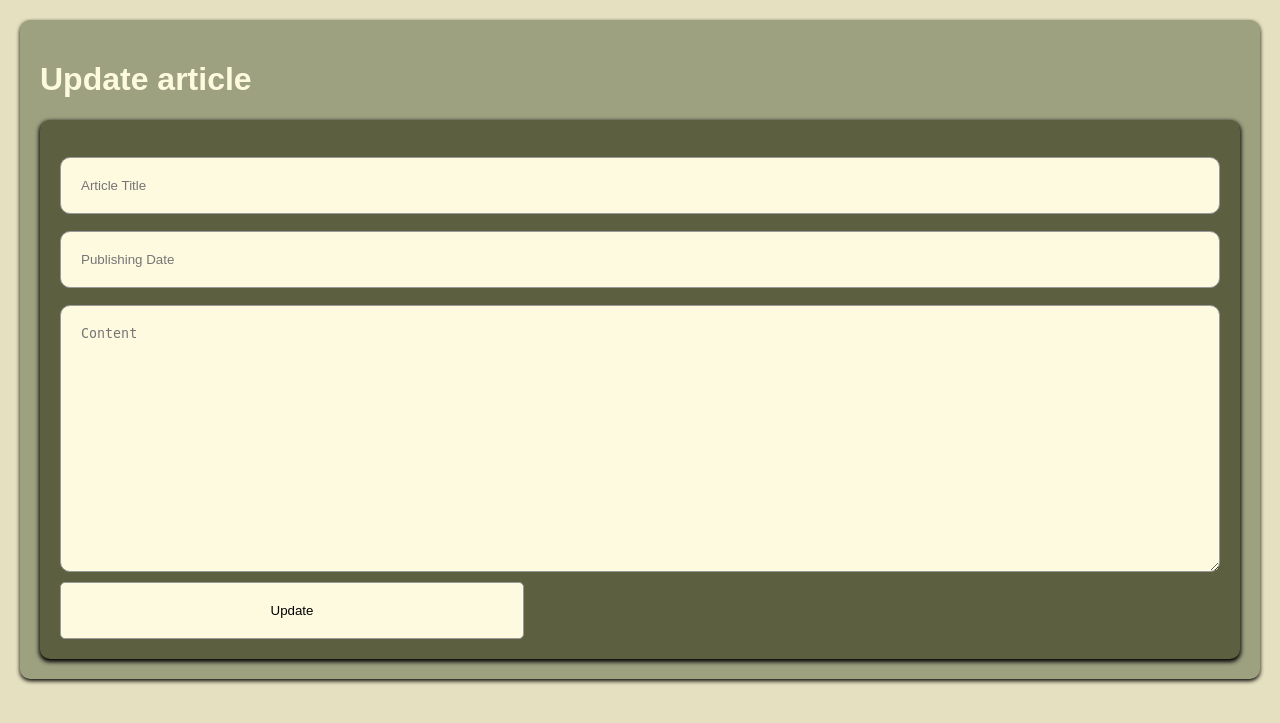
After one commit to xp-dx/personal_blog, a FastAPI app: template templates/edit.html in a window 1280 px wide. The commit adds this page. Shown: the top 723 px of the page. Run offline with FastAPI, Linux system fonts and the light colour scheme; the template is opened without the code that fills it, so the values that code supplies are empty; parts of the project's set-up code (start-up, migrations or seed data) failed here and were passed over.

Commit message:
VERSION 0.1.8

```diff
--- a/crud.py
+++ b/crud.py
@@ -66,7 +66,8 @@ def create_article(db: Session, article: schemas.ArticleCreate):
     db.add(db_artcile)
     db.commit()
     db.refresh(db_artcile)
-    return db_artcile
+    return {"message": "Successfully created article"}
+    # return db_artcile
 
 
 def delete_user(db: Session, db_user: schemas.User):
--- a/main.py
+++ b/main.py
@@ -192,29 +192,56 @@ async def article(request: Request, article_id: int, db: Session = Depends(get_d
     )
 
 
+@app.get("/new", response_class=HTMLResponse, tags=["articles", "admin"])
+def new_get(
+    request: Request,
+):
+    # if not current_user.is_superuser:
+    #     raise HTTPException(status_code=status.HTTP_403_FORBIDDEN, detail="Forbidden")
+    return templates.TemplateResponse("new.html", {"request": request})
+
+
 @app.post("/new", tags=["articles", "admin"])
-async def new(
-    article: schemas.ArticleCreate,
-    current_user: Annotated[schemas.Admin, Depends(get_current_active_user)],
+async def new_post(
+    article: Annotated[schemas.ArticleCreate, Form()],
+    # current_user: Annotated[schemas.Admin, Depends(get_current_active_user)],
     db: Session = Depends(get_db),
 ):
-    if not current_user.is_superuser:
-        raise HTTPException(status_code=status.HTTP_403_FORBIDDEN, detail="Forbidden")
+    # if not current_user.is_superuser:
+    #     raise HTTPException(status_code=status.HTTP_403_FORBIDDEN, detail="Forbidden")
     db_article = crud.get_article_by_title(db, title=article.title)
     if db_article:
         raise HTTPException(status_code=404, detail="Article already exists")
     return crud.create_article(db=db, article=article)
 
 
+@app.get("/edit/{article_id}", response_class=HTMLResponse, tags=["articles", "admin"])
+def edit_get(
+    request: Request,
+    article_id: int,
+    db: Session = Depends(get_db),
+):
+    # if not current_user.is_superuser:
+    #     raise HTTPException(status_code=status.HTTP_403_FORBIDDEN, detail="Forbidden")
+    db_article = crud.get_article_by_id(db, id=article_id)
+    if not db_article:
+        raise HTTPException(
+            status_code=status.HTTP_404_NOT_FOUND, detail="Article doesn't exist"
+        )
+    return templates.TemplateResponse(
+        "edit.html", {"request": request, "article": db_article}
+    )
+
+
 @app.patch("/edit/{article_id}", tags=["articles", "admin"])
 async def edit(
     article_id: int,
-    new_article: schemas.ArticleCreate,
-    current_user: Annotated[schemas.Admin, Depends(get_current_active_user)],
+    new_article: schemas.ArticleUpdate,
+    # current_user: Annotated[schemas.Admin, Depends(get_current_active_user)],
     db: Session = Depends(get_db),
 ):
-    if not current_user.is_superuser:
-        raise HTTPException(status_code=status.HTTP_403_FORBIDDEN, detail="Forbidden")
+    # if not current_user.is_superuser:
+    #     raise HTTPException(status_code=status.HTTP_403_FORBIDDEN, detail="Forbidden")
     db_article = crud.get_article_by_id(db, id=article_id)
     if not db_article:
         raise HTTPException(
--- a/schemas.py
+++ b/schemas.py
@@ -8,6 +8,10 @@ class ArticleBase(BaseModel):
 
 class ArticleCreate(ArticleBase):
     content: str
+
+
+class ArticleUpdate(ArticleCreate):
+    created_at: datetime
 
 
 class Article(ArticleCreate):
--- a/static/css/article.css
+++ b/static/css/article.css
@@ -10,3 +10,7 @@
 h5 {
     margin: 0px;
   }
+
+.content {
+    word-wrap: break-word;
+  }
--- /dev/null
+++ b/static/css/new.css
@@ -0,0 +1,43 @@
+.inputs {
+    display: flex;
+    flex-direction: column;
+  }
+
+  .data {
+    margin-top: 17px;
+    background-color: #FEFAE0;
+  }
+
+  .title, .date {
+    /* height: 15px; */
+    /* padding: 5px 10px 5px 10px; */
+    padding: 20px;
+    border-radius: 10px;
+
+    border:1px solid #999;
+  }
+
+  .content {
+    padding: 20px;
+    border:1px solid #999;
+    border-radius: 10px;
+  }
+
+  /* .btn-container {
+    display: flex;
+    justify-content: flex-end;
+  } */
+
+  .btn-publish {
+    margin-top: 10px;
+    background-color: #FEFAE0;
+    width: 40%;
+    padding: 20px;
+    border-radius: 5px;
+    border:1px solid #999;
+    cursor: pointer;
+  }
+
+  .btn-publish:hover {
+    background-color: #aba78e;
+  }
--- a/static/css/style.css
+++ b/static/css/style.css
@@ -1,6 +1,6 @@
 body {
     margin: 20px;
-    background-color: #DDA15E;
+    background-color: #e5e0bf;
     font-family: Arial, sans-serif;
     color: #FEFAE0;
 
@@ -8,14 +8,17 @@ body {
 
 .main_card {
     padding: 20px;
-    background-color: #606C38;
+    /* background-color: #606C38; */
+    /* background-color: #9baa6f; */
+    background-color: #9da180;
     border-radius: 10px;
     box-shadow: 0 2px 4px rgba(0, 0, 0, 1);
 }
 
 .articles_card {
     padding: 20px;
-    background-color: #283618;
+    /* background-color: #283618; */
+    background-color: #5c5f40;
     border-radius: 10px;
     /* box-shadow: 0 2px 4px 1px rgb(255, 0, 0); */
 
--- a/templates/article.html
+++ b/templates/article.html
@@ -16,7 +16,7 @@
         <main>
             <div class="articles_card">
                 <h5>{{ article.created_at.strftime("%B %-d, %Y") }}</h5>
-                <p class="content_card">{{ article.content }}</p>
+                <p class="content">{{ article.content }}</p>
             </div>
 
         </main>
--- /dev/null
+++ b/templates/edit.html
@@ -0,0 +1,42 @@
+<!DOCTYPE html>
+<html lang="en">
+<head>
+    <link href="{{ url_for('static', path='/css/style.css') }}" rel="stylesheet">
+    <link href="{{ url_for('static', path='/css/new.css') }}" rel="stylesheet">
+    <title>Edit</title>
+</head>
+<body>
+    <div class="main_card">
+        <header class ="header_card">
+            <h1>Update article</h1>
+
+        </header>
+        <main>
+            <div class="articles_card">
+                <form>
+                    <div class="inputs">
+                        <input
+                            class="title data" type="text" placeholder="Article Title"
+                            name="title" autocomplete="off" value="{{ article.title }}" required
+                        >
+                        <input
+                            class="date data" type="text" placeholder="Publishing Date"
+                            name="date" autocomplete="off" value="{{ article.created_at }}"
+                            required
+                        >
+                        <textarea
+                            class="content data" type="text" placeholder="Content" name="content"
+                            rows="15" autocapitalize="off" required
+                        >{{ article.content }}</textarea>
+                        <!-- <input class="content" type="text" placeholder="Content" name="content"> -->
+                    </div>
+                    <div class="btn-container">
+                        <button class="btn-publish" type="submit">Update</button>
+                    </div>
+                </form>
+            </div>
+
+        </main>
+    </div>
+</body>
+</html>
--- a/templates/login.html
+++ b/templates/login.html
@@ -9,7 +9,7 @@
 </head>
 <body>
   <div class="main_login_card">
-        <form method="POST" class="form_card" id="login-form">
+      <form method="POST" class="form_card" id="login-form">
           <div class="mb-3">
             <label>Username</label>
             <input type="text" required placeholder="Enter your username" name="username" value="{{username}}" class="form-control">
@@ -19,7 +19,7 @@
             <input type="password" required placeholder="Enter your password" value="{{password}}" name="password" class="form-control">
           </div>
           <div class="btn-container">
-            <button class="btn-sign" type="submit" onclick="setAccessToken('{{ token }}')"><b>Sing In</b></button>
+            <button class="btn-sign" type="submit" onclick="setAccessToken('{{ token }}')"><b>Sign in</b></button>
           </div>
       </form>
   </div>
```
Also changed, not shown: static/css/admin.css (+45 -6 lines), static/css/home.css (+5 -2 lines), static/css/login.css (+18 -8 lines), templates/admin.html (+14 -4 lines), templates/new.html (added, +75 -0 lines), static/css/edit.css (added).
